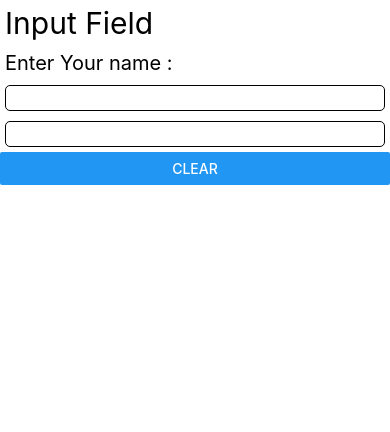
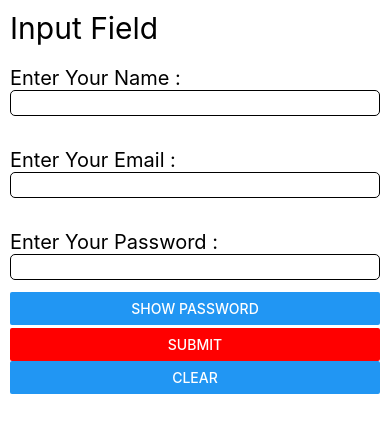
Before and after one commit to gopalkushwah/React-Native, a React Native app: screen / in a window 390 px wide. Shown: the top 432 px of the page. Built offline with nearby package versions, Linux system fonts and the light colour scheme.

Commit message:
Password and Email Input fields

```diff
--- a/components/User.tsx
+++ b/components/User.tsx
@@ -1,5 +1,5 @@
 import React, { useState } from 'react'
-import { Button, Text, View, StyleSheet, TextInput } from 'react-native';
+import { Button, Text, View, StyleSheet, TextInput, Alert } from 'react-native';
 
 {/*
 
@@ -7,37 +7,107 @@ import { Button, Text, View, StyleSheet, TextInput } from 'react-native';
 
 const User = () : JSX.Element => {
 
-    const [fname,setFname] = useState("");
-    const [lname,setLname] = useState("");
+    const [name,setName] = useState("");
+    const [email,setEmail] = useState("");
+    const [password,setPassword] = useState("");
+    const [display,setDisplay] = useState(false);
+    const [isShow,setIsShow] = useState(true);
     return (
-        <View>
-            <Text style={{fontSize : 30,color : '#000',margin : 5}}>Input Field</Text>
-            <Text style={{fontSize : 20,color : '#000',margin : 5}}>Enter Your name : </Text>
+        <View style={{
+            padding : 10
+        }}>
+            <Text style={{fontSize : 30,color : '#000'}}>Input Field</Text>
+            <Text style={{fontSize : 20,color : '#000',marginTop : 20}}>Enter Your Name : </Text>
             <TextInput
-                style={{fontSize : 20,color : '#000',margin : 5,borderColor : 'black',borderWidth : 1,borderRadius : 5}}
+                style={styles.inputStyle}
                 onChangeText={(value)=>{
-                    setFname(value);
+                    setName(value);
                 }}
-                value={fname}
-                id='firstName'
+                value={name}
             ></TextInput>
+            <Text style={{fontSize : 20,color : '#000',marginTop : 20}}>Enter Your Email : </Text>
             <TextInput
-                style={{fontSize : 20,color : '#000',margin : 5,borderColor : 'black',borderWidth : 1,borderRadius : 5}}
+                style={styles.inputStyle}
                 onChangeText={(value)=>{
-                    setLname(value);
+                    setEmail(value);
                 }}
-                id='lastName'
-                value={lname}
+                value={email}
+                autoCapitalize='none'
+                keyboardType='email-address'
+
             ></TextInput>
+
+            <Text style={{fontSize : 20,color : '#000',marginTop : 20}}>Enter Your Password : </Text>
+            <View style={{
+                marginBottom : 3
+            }}>
+
+            <TextInput
+                style={styles.inputStyle}
+                onChangeText={(value)=>{
+                    setPassword(value);
+                }}
+                value={password}
+                secureTextEntry={isShow}
+                ></TextInput>
+                <Button
+                    title='Show Password'
+                    onPress={()=>{
+                        setIsShow(!isShow);
+                    }}
+                ></Button>
+            </View>
+
+
+            <Button title='Submit'
+            color={'red'}
+            onPress={()=>{
+                setDisplay(!display);
+            }}
+            touchSoundDisabled={true}
+            ></Button>
+            <Text ></Text>
             <Button title='Clear' onPress={()=>{
-                setFname("");
-                setLname("");
-            }}></Button>
-            <Text style={{fontSize : 20,color : '#000',margin : 5}}>{fname}</Text>
-            <Text style={{fontSize : 20,color : '#000',margin : 5}}>{lname}</Text>
+                setName("");
+                setEmail("");
+                setPassword("");
+            }}
+            touchSoundDisabled={true}
+            ></Button>
+            {
+                    display ?
+            <View style={{
+                backgroundColor : 'green',
+                borderColor :'black',
+                borderWidth : 2,
+                borderBottomWidth : 10,
+                borderRadius : 5,
+                marginTop : 20
+            }}>
+
+                    <View>
+                        <Text style={{fontSize : 20,color : '#fff',margin : 5}}>Name     : {name}</Text>
+                        <Text style={{fontSize : 20,color : '#fff',margin : 5}}>Email    : {email}</Text>
+                        <Text style={{fontSize : 20,color : '#fff',margin : 5}}>Password : {password}</Text>
+                    </View>
+
+            </View> : null
+             }
         </View>
     )
 }
 
+const styles = StyleSheet.create({
+    inputStyle : {
+        fontSize : 20,
+        color : '#000',
+        borderColor : 'black',
+        borderWidth : 1,
+        borderRadius : 5,
+        marginBottom : 12,
+        paddingLeft : 15,
+
+    }
+})
 
 export default User;
```
